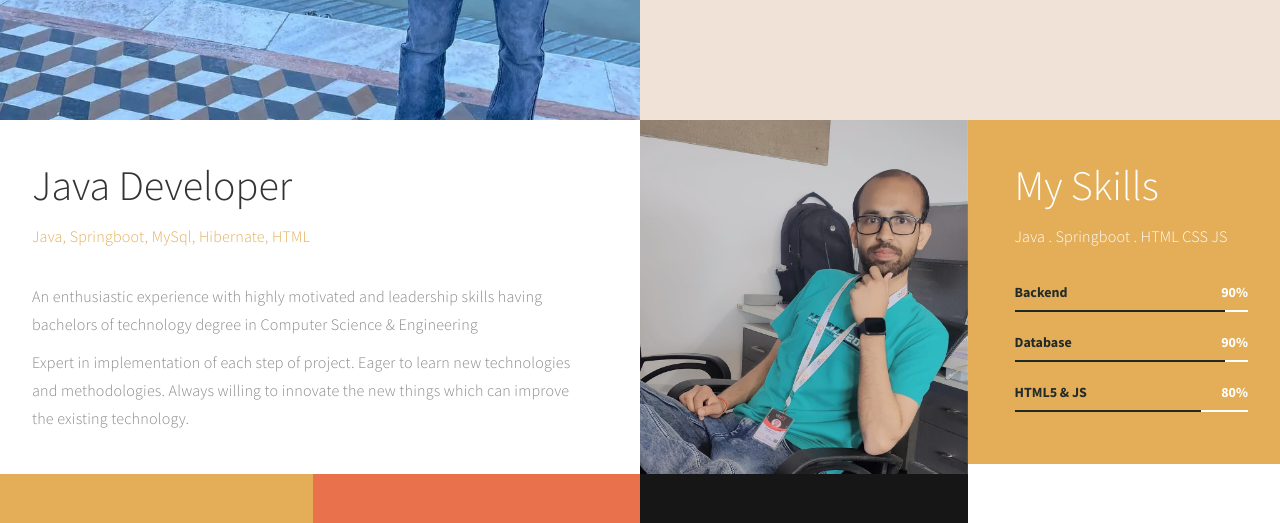
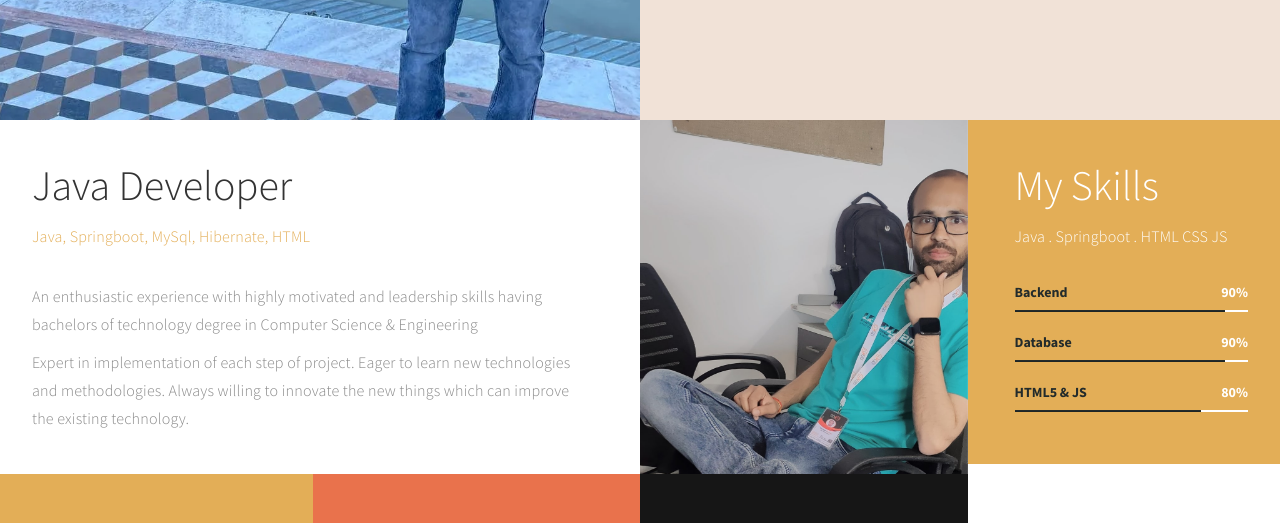
Before and after one commit to hariomnce/myportfolio.github.io, a plain HTML site: page index.html in a window 1280 px wide. Shown: the part 680-1203 px from the top of the page. Drawn offline with Linux system fonts and the light colour scheme.

Commit message:
fix position of  profile pic

```diff
--- a/css/templatemo-style.css
+++ b/css/templatemo-style.css
@@ -148,7 +148,7 @@ footer {
 }
 
 .background-image {
-    background-position: 50% 50% !important;
+    background-position: 30% 50% !important;
     background-size: cover !important;
     width: 100%;
     height: 100%;
```
